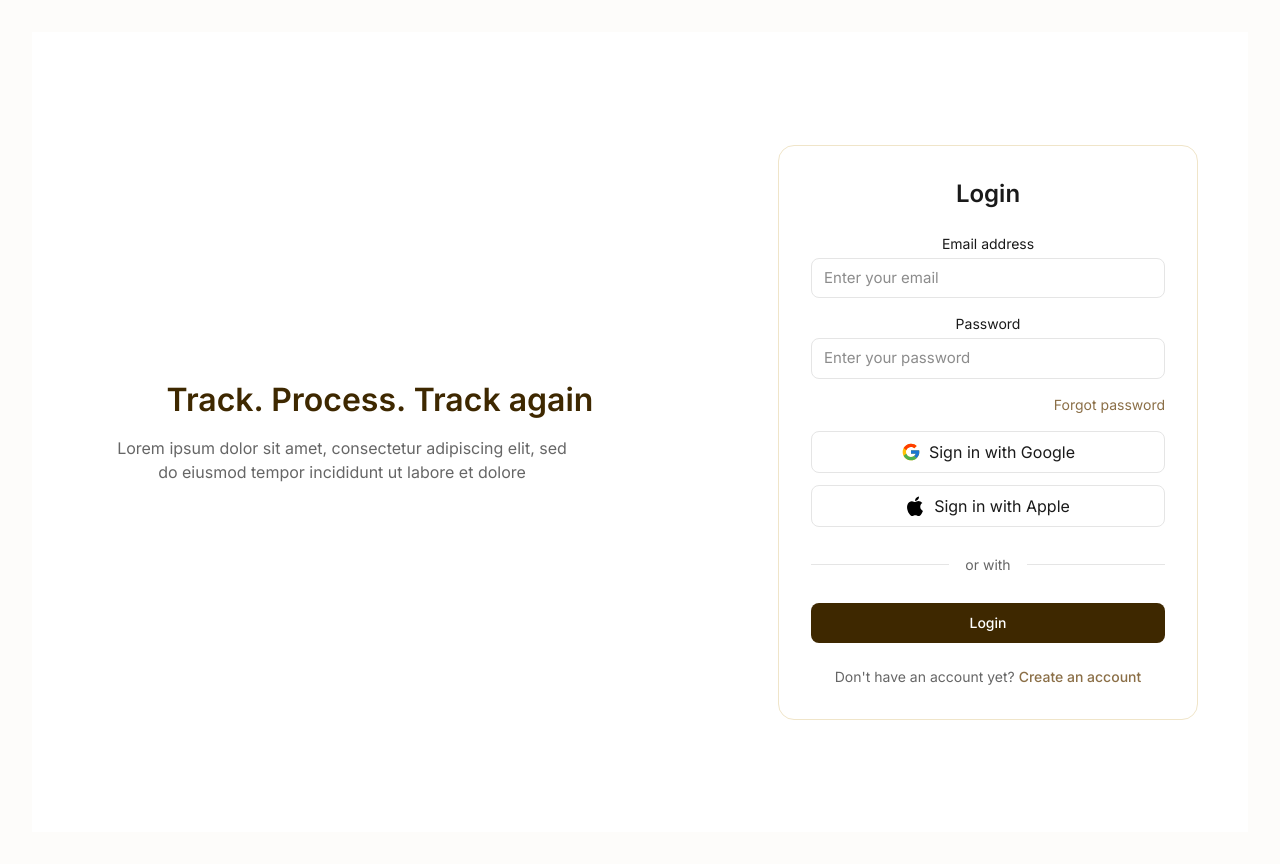
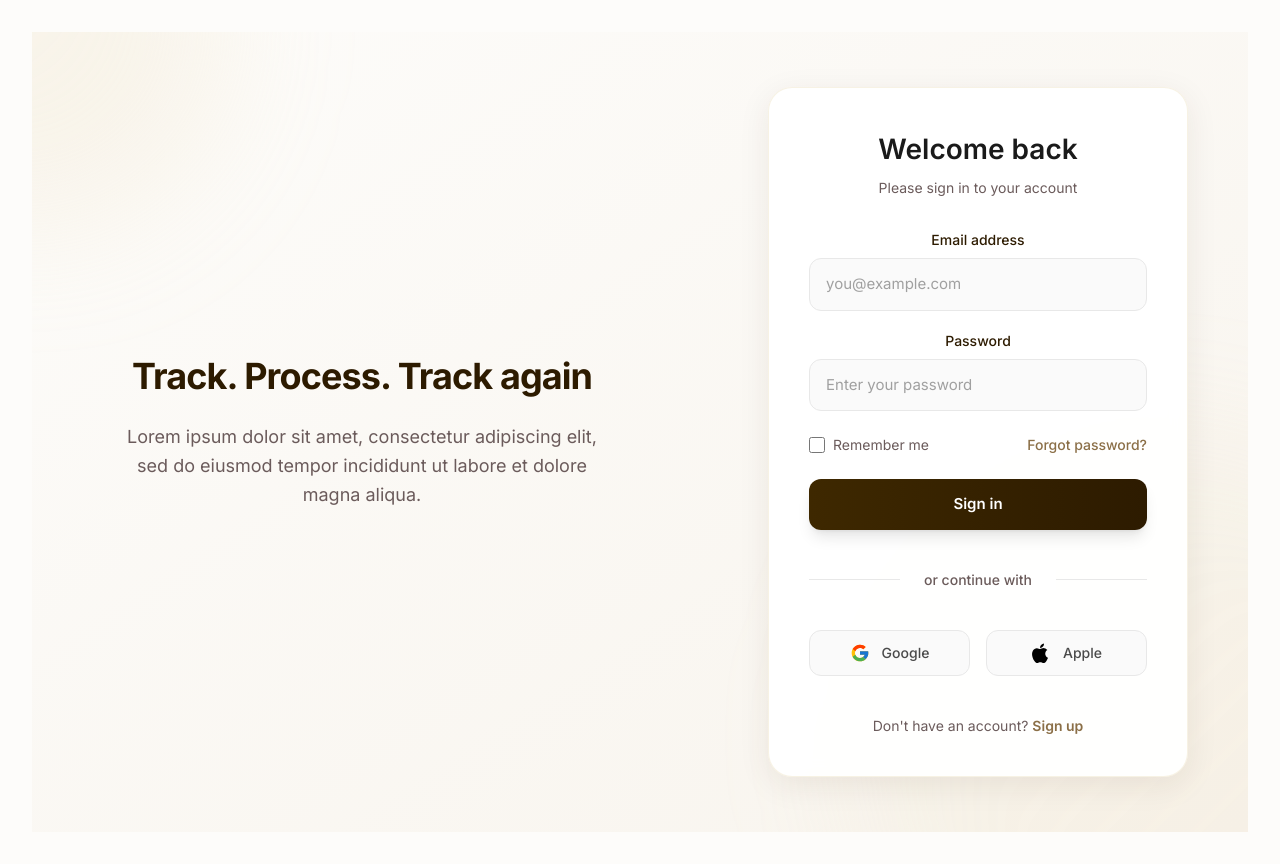
Before and after one commit to ademesojosiah/final_year_project, a React (Vite) app: page /login in a window 1280 px wide. Built offline with nearby package versions, Linux system fonts and the light colour scheme.

Commit message:
feat(login): enhance login page with modern design and improved UX
- Add gradient backgrounds and decorative elements
- Improve form layout and spacing
- Update typography and text content
- Add interaction states and hover effects
- Implement responsive design improvements

```diff
--- a/src/pages/Login.tsx
+++ b/src/pages/Login.tsx
@@ -13,109 +13,131 @@ const Login = () => {
   };
 
   return (
-    <div className="min-h-screen flex bg-white relative overflow-hidden">
+    <div className="min-h-screen flex bg-gradient-to-br from-[#FDFCFA] to-[#F8F4ED] relative overflow-hidden py-8">
+      {/* Background elements */}
+      <div className="absolute top-0 left-0 w-96 h-96 bg-gradient-to-br from-[#F0E5C9]/30 to-[#E8D5A7]/20 rounded-full blur-3xl -translate-x-1/2 -translate-y-1/2"></div>
+      <div className="absolute bottom-0 right-0 w-[600px] h-[600px] bg-gradient-to-tl from-[#F0E5C9]/20 to-[#E8D5A7]/10 rounded-full blur-3xl translate-x-1/3 translate-y-1/3"></div>
 
-      <div className="flex-1 flex flex-col justify-center px-20">
-        <h1 className="text-[32px] font-semibold text-[#3E2800] leading-tight">
+      {/* Left Section */}
+      <div className="flex-1 flex flex-col justify-center px-20 relative z-10">
+        <div className="max-w-[500px]">
+          <h1 className="text-[36px] font-bold text-[#2D1B00] leading-[1.2] tracking-tight">
             Track. Process. Track again
           </h1>
-        <p className="mt-4 text-[#666666] text-base max-w-[460px]">
-          Lorem ipsum dolor sit amet, consectetur adipiscing elit, sed do eiusmod tempor incididunt ut labore et dolore
+          <p className="mt-6 text-[#6B5B5B] text-lg leading-relaxed font-light">
+            Lorem ipsum dolor sit amet, consectetur adipiscing elit, sed do eiusmod tempor incididunt ut labore et dolore magna aliqua.
+          </p>
+        </div>
+      </div>
+
+      {/* Right Section */}
+      <div className="w-[540px] flex items-center justify-center px-8 relative z-10">
+        <div className="w-full max-w-[420px] bg-white/95 backdrop-blur-sm rounded-3xl p-10 border border-[#F0E5C9]/50 shadow-[0_8px_32px_rgba(62,40,0,0.08)]">
+          <div className="text-center mb-8">
+            <h2 className="text-[28px] font-semibold text-[#1A1A1A] mb-2">
+              Welcome back
+            </h2>
+            <p className="text-[#6B5B5B] text-sm">
+              Please sign in to your account
             </p>
           </div>
 
-      <div className="w-[520px] flex items-center justify-center px-4">
-        <div className="w-full max-w-[420px] bg-white rounded-2xl p-8 border border-[#F0E5C9]">
-          <h2 className="text-2xl font-semibold text-[#1A1A1A] mb-6">
-            Login
-          </h2>
-
-          <form className="space-y-4" onSubmit={handleSubmit}>
+          <form className="space-y-6" onSubmit={handleSubmit}>
+            <div className="space-y-5">
               <div>
-              <label className="block text-sm text-[#1A1A1A] mb-1">Email address</label>
+                <label className="block text-sm font-medium text-[#2D1B00] mb-2">
+                  Email address
+                </label>
                 <input
                   type="email"
                   value={email}
                   onChange={(e) => setEmail(e.target.value)}
                   required
-                className="w-full px-3 py-2 text-[15px] border border-[#E5E5E5] rounded-lg focus:outline-none focus:border-[#3E2800] transition-colors"
-                placeholder="Enter your email"
+                  className="w-full px-4 py-3.5 text-[15px] bg-[#FAFAFA] border border-[#E8E8E8] rounded-xl focus:outline-none focus:border-[#3E2800] focus:bg-white focus:shadow-sm transition-all duration-200 placeholder:text-[#A0A0A0]"
+                  placeholder="you@example.com"
                 />
               </div>
 
               <div>
-              <label className="block text-sm text-[#1A1A1A] mb-1">Password</label>
+                <label className="block text-sm font-medium text-[#2D1B00] mb-2">
+                  Password
+                </label>
+                <div className="relative">
                   <input
                     type="password"
                     value={password}
                     onChange={(e) => setPassword(e.target.value)}
                     required
-                className="w-full px-3 py-2 text-[15px] border border-[#E5E5E5] rounded-lg focus:outline-none focus:border-[#3E2800] transition-colors"
+                    className="w-full px-4 py-3.5 text-[15px] bg-[#FAFAFA] border border-[#E8E8E8] rounded-xl focus:outline-none focus:border-[#3E2800] focus:bg-white focus:shadow-sm transition-all duration-200 placeholder:text-[#A0A0A0]"
                     placeholder="Enter your password"
                   />
                 </div>
+              </div>
+            </div>
 
-            <div className="flex justify-end">
+            <div className="flex items-center justify-between">
+              <label className="flex items-center text-sm text-[#6B5B5B] cursor-pointer">
+                <input type="checkbox" className="w-4 h-4 rounded border-[#E8E8E8] text-[#3E2800] focus:ring-[#3E2800] focus:ring-offset-0 mr-2" />
+                Remember me
+              </label>
               <button
                 type="button"
-                className="text-[#8B6F47] text-sm hover:underline"
+                className="text-[#8B6F47] text-sm font-medium hover:text-[#6B5537] transition-colors cursor-pointer"
               >
-                Forgot password
+                Forgot password?
               </button>
             </div>
 
-            <div className="grid gap-3">
             <button
-                type="button"
-                className="w-full flex items-center justify-center gap-2 px-3 py-2 border border-[#E5E5E5] rounded-lg hover:bg-[#F8F8F8] transition-colors"
+              type="submit"
+              className="w-full bg-gradient-to-r from-[#3E2800] to-[#2D1B00] text-white py-3.5 px-4 rounded-xl hover:from-[#2D1B00] hover:to-[#1F1200] transition-all duration-200 text-[15px] font-semibold shadow-lg hover:shadow-xl transform hover:-translate-y-0.5 cursor-pointer"
             >
-                <img src="/icons/google.svg" alt="" className="w-5 h-5" />
-                Sign in with Google
+              Sign in
             </button>
-              <button
-                type="button"
-                className="w-full flex items-center justify-center gap-2 px-3 py-2 border border-[#E5E5E5] rounded-lg hover:bg-[#F8F8F8] transition-colors"
-              >
-                <img src="/icons/apple.svg" alt="" className="w-5 h-5" />
-                Sign in with Apple
-              </button>
-            </div>
 
-            <div className="relative py-3">
+            <div className="relative py-4">
               <div className="absolute inset-0 flex items-center">
-                <div className="w-full border-t border-[#E5E5E5]"></div>
+                <div className="w-full border-t border-[#E8E8E8]"></div>
               </div>
               <div className="relative flex justify-center">
-                <span className="px-4 text-sm text-[#666666] bg-white">
-                  or with
+                <span className="px-6 text-sm text-[#6B5B5B] bg-white font-medium">
+                  or continue with
                 </span>
               </div>
             </div>
 
-            <button
-              type="submit"
-              className="w-full bg-[#3E2800] text-white py-2.5 px-4 rounded-lg hover:bg-[#2E1E00] transition-colors text-sm font-medium"
-            >
-              Login
-            </button>
-
-            <div className="text-center text-sm text-[#666666] pt-2">
-              Don't have an account yet?{' '}
+            <div className="grid grid-cols-2 gap-4">
               <button
                 type="button"
-                className="text-[#8B6F47] hover:underline font-medium"
+                className="flex items-center justify-center gap-3 px-4 py-3 bg-[#FAFAFA] border border-[#E8E8E8] rounded-xl hover:bg-white hover:shadow-sm transition-all duration-200 group cursor-pointer"
+              >
+                <img src="/icons/google.svg" alt="" className="w-5 h-5" />
+                <span className="text-sm font-medium text-[#4A4A4A] group-hover:text-[#2D1B00]">Google</span>
+              </button>
+              <button
+                type="button"
+                className="flex items-center justify-center gap-3 px-4 py-3 bg-[#FAFAFA] border border-[#E8E8E8] rounded-xl hover:bg-white hover:shadow-sm transition-all duration-200 group cursor-pointer"
+              >
+                <img src="/icons/apple.svg" alt="" className="w-5 h-5" />
+                <span className="text-sm font-medium text-[#4A4A4A] group-hover:text-[#2D1B00]">Apple</span>
+              </button>
+            </div>
+
+            <div className="text-center pt-4">
+              <p className="text-sm text-[#6B5B5B]">
+                Don't have an account?{' '}
+                <button
+                  type="button"
+                  className="text-[#8B6F47] font-semibold hover:text-[#6B5537] transition-colors cursor-pointer"
                   onClick={() => navigate('/signup')}
                 >
-                Create an account
+                  Sign up
                 </button>
+              </p>
             </div>
           </form>
         </div>
       </div>
-
-
-      <div className="absolute -top-[30%] -left-[10%] w-[800px] h-[800px] rounded-full opacity-50 blur-3xl"></div>
-      <div className="absolute -bottom-[40%] -right-[20%] w-[1000px] h-[1000px] rounded-full opacity-50 blur-3xl"></div>
     </div>
   );
 };
```
Lines whose indentation alone changed are shown as unchanged.
